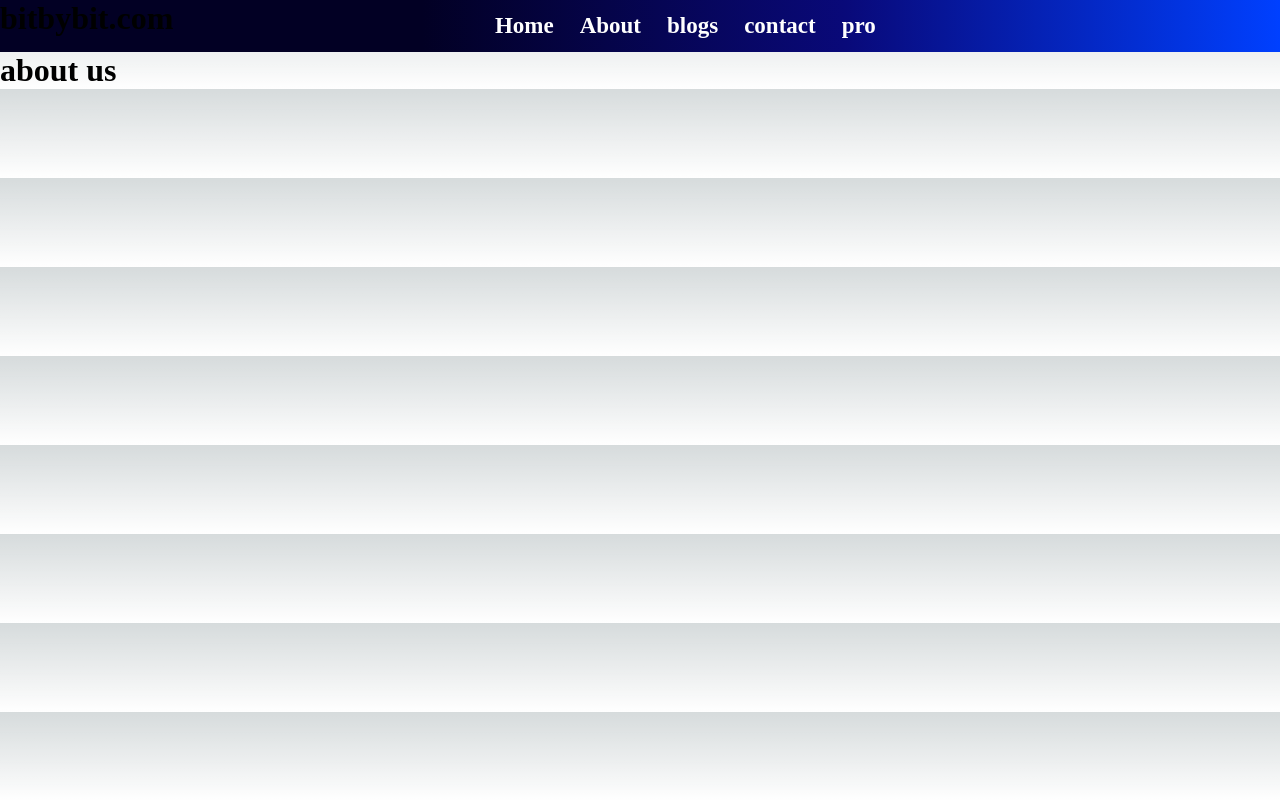
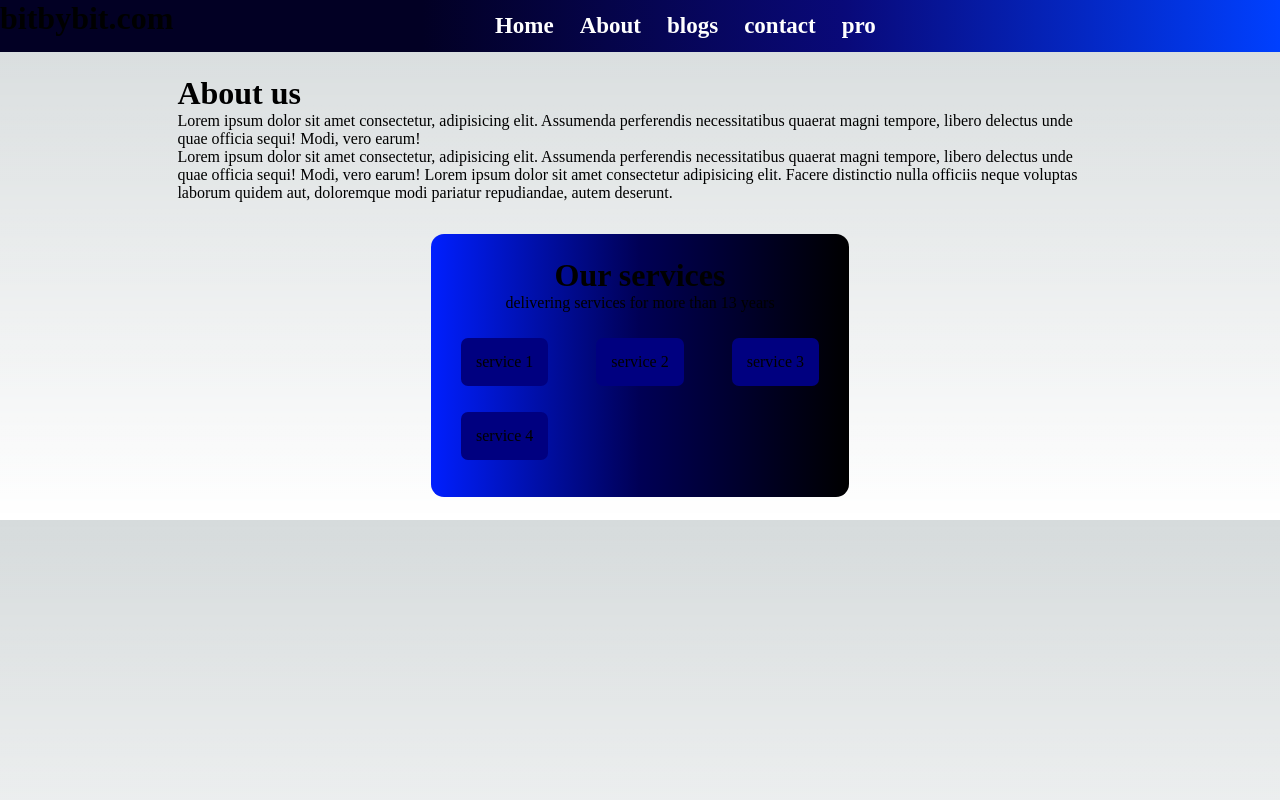
Before and after one commit to djv03/bitbybitblog, a Next.js app: page /about in a window 1280 px wide. Built offline with nearby package versions, Linux system fonts and the light colour scheme.

Commit message:
added about page

```diff
--- a/src/pages/about.js
+++ b/src/pages/about.js
@@ -1,10 +1,29 @@
 import React from 'react'
+import styles from '../styles/about.module.css'
 
 function about() {
   return (
-    <div>
-      <h1>about us</h1>
+    <div className={styles.service_container}>
+
+      <div className="service-header">
+      <h1>About us</h1>
+      <p>Lorem ipsum dolor sit amet consectetur, adipisicing elit. Assumenda perferendis necessitatibus quaerat magni tempore, libero delectus unde quae officia sequi! Modi, vero earum!</p>
+      <p>Lorem ipsum dolor sit amet consectetur, adipisicing elit. Assumenda perferendis necessitatibus quaerat magni tempore, libero delectus unde quae officia sequi! Modi, vero earum! Lorem ipsum dolor sit amet consectetur adipisicing elit. Facere distinctio nulla officiis neque voluptas laborum quidem aut, doloremque modi pariatur repudiandae, autem deserunt.</p>
+      </div>
+
+      <div className={styles.services_container}>
+
+      <h1>Our services</h1>
+      <p>delivering services for more than 13 years </p>
+      <ul>
+        <li className={styles.services}>service 1</li>
+        <li className={styles.services}>service 2</li>
+        <li className={styles.services}>service 3</li>
+        <li className={styles.services}>service 4</li>
+      </ul>
+      </div>
     </div>
+
   )
 }
 
--- /dev/null
+++ b/src/styles/about.module.css
@@ -0,0 +1,39 @@
+.service_container {
+  display: flex;
+  flex-direction: column;
+  align-items: center;
+  margin: 0 auto;
+  max-width: 960px;
+  padding: 1.45rem 1.0875rem;
+}
+.services_container {
+    margin-top:2rem;
+  display: flex;
+  justify-content: center;
+  align-items: center;
+  background:linear-gradient(90deg, rgba(0, 31, 255, 1) 0%,rgb(0, 0, 85) 50%, rgba(0, 0, 0, 1) 100%);
+  /* border: 2px solid transparent; */
+  border-radius: 13px;
+  flex-direction: column;
+  justify-content: center;
+  padding: 1.45rem 1.0875rem;
+}
+
+.services_container ul{
+    /* border: 2px solid red;    */
+    margin-top:13px;
+    display: flex;
+    flex-wrap: wrap;
+    width: 30vw;
+    justify-content: space-between;
+}
+
+.services{
+    margin-bottom:13px;
+    background-color: navy;
+  border: 2px solid transparent;
+  border-radius: 7px;
+  margin: 13px;
+  padding: 13px;
+  list-style: none;
+}
```
Also changed, not shown: next.config.js (line endings or trailing spaces), 1 other file (tests, documents, lock files or other folders).
